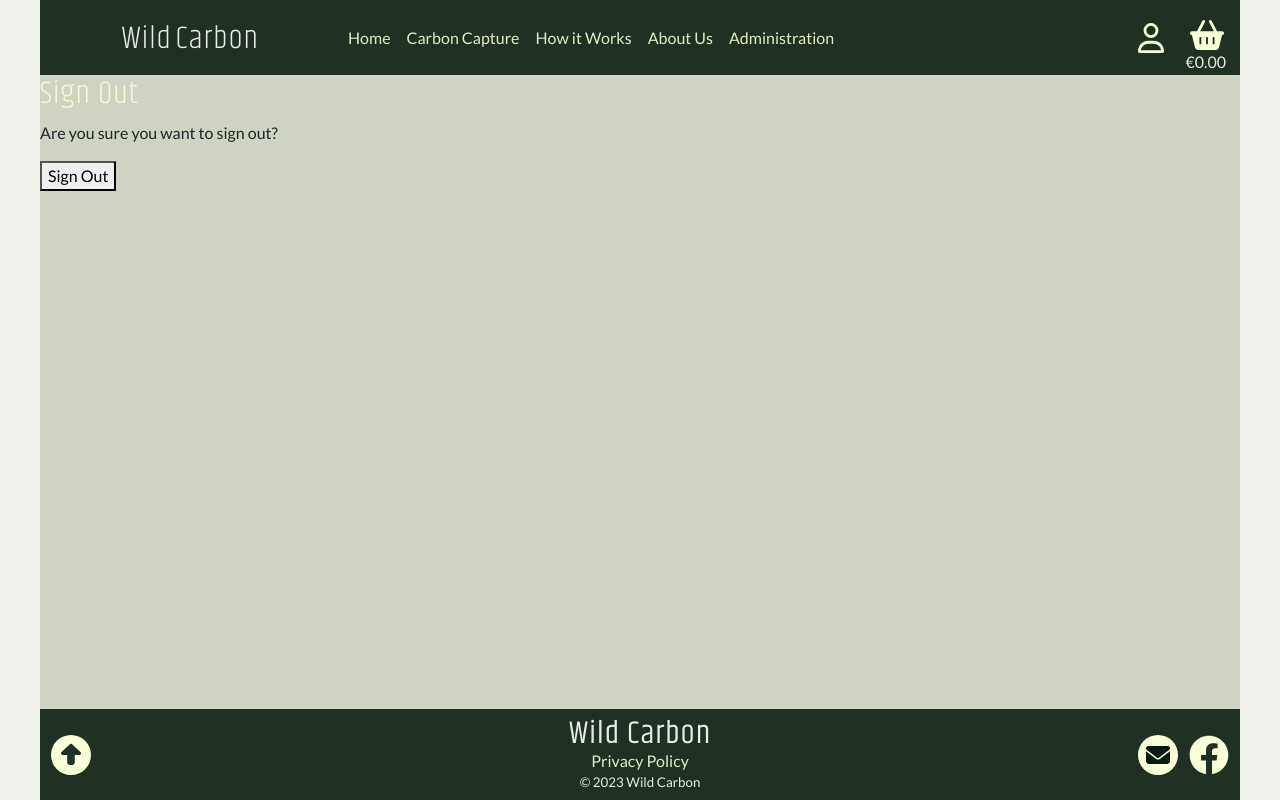
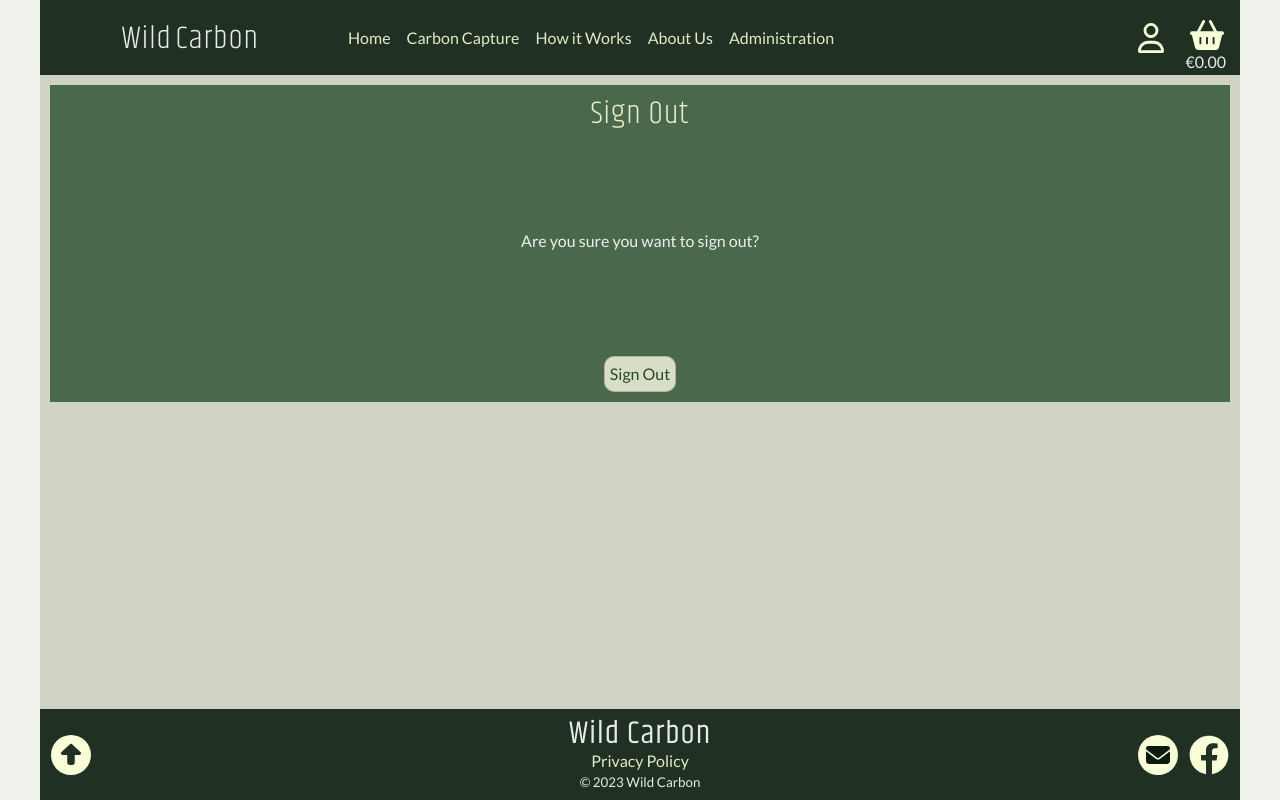
Before and after one commit to Stephen-J-Whitaker/wild-carbon, a Django app: page /accounts/logout/ in a window 1280 px wide. Run offline with Django 3.2, Linux system fonts and the light colour scheme; the visitor is signed in with stand-in values (Sample User, id 1); some libraries are stand-ins or nearby versions.

Commit message:
FEAT: Update allauth page styles

```diff
--- a/static/css/style.css
+++ b/static/css/style.css
@@ -630,7 +630,8 @@ h3 {
     font-size: large;
 }
 
-.button {
+.button,
+.allauth-inner-content button {
     border: 1px solid var(--button-green-border);
     border-radius: 10px;
     background-color: var(--button-background);
@@ -641,20 +642,24 @@ h3 {
 }
 
 .button:hover,
-.selector:hover {
+.selector:hover,
+.allauth-inner-content button:hover {
     background-color: var(--button-background-solid);
 }
 
-button:focus {
+button:focus,
+.allauth-inner-content button:focus {
     outline: none;
 }
 
-.light-button {
+.light-button,
+.allauth-inner-content button {
     background-color: var(--button-background);
     color: var(--button-green-font);
 }
 
-.light-button:hover {
+.light-button:hover,
+.allauth-inner-content button:hover {
     background-color: var(--button-background-solid);
 }
 
@@ -1088,6 +1093,23 @@ th {
     padding: 0;
 }
 
+/* Allauth style */
+.allauth-content {
+    height: 50%;
+}
+
+.allauth-inner-content {
+    display: flex;
+    flex-direction: column;
+    align-items: center;
+    justify-content: space-between;
+    height: 100%;
+}
+
+.allauth-inner-content a {
+    padding: 0;
+}
+
 /* Mailchimp styles */
 .mailchimp-form {
     display: flex;
--- a/templates/allauth/account/base.html
+++ b/templates/allauth/account/base.html
@@ -1,3 +1,12 @@
 {% extends "base.html" %}
 
 {% block main_style %}main-container-offset{% endblock %}
+
+{% block content %}
+<div class="content-container allauth-content">
+    <div class="inner-content-container allauth-inner-content">
+        {% block inner_content %}
+        {% endblock %}
+    </div>
+</div>
+{% endblock %}
--- a/templates/allauth/account/login.html
+++ b/templates/allauth/account/login.html
@@ -5,7 +5,7 @@
 
 {% block head_title %}Wild Carbon Sign In{% endblock %}
 
-{% block content %}
+{% block inner_content %}
 
   <h2>{% trans "Sign In" %}</h2>
 
--- a/templates/allauth/account/logout.html
+++ b/templates/allauth/account/logout.html
@@ -4,7 +4,7 @@
 
 {% block head_title %}{% trans "Sign Out" %}{% endblock %}
 
-{% block content %}
+{% block inner_content %}
 <h1>{% trans "Sign Out" %}</h1>
 
 <p>{% trans 'Are you sure you want to sign out?' %}</p>
```
